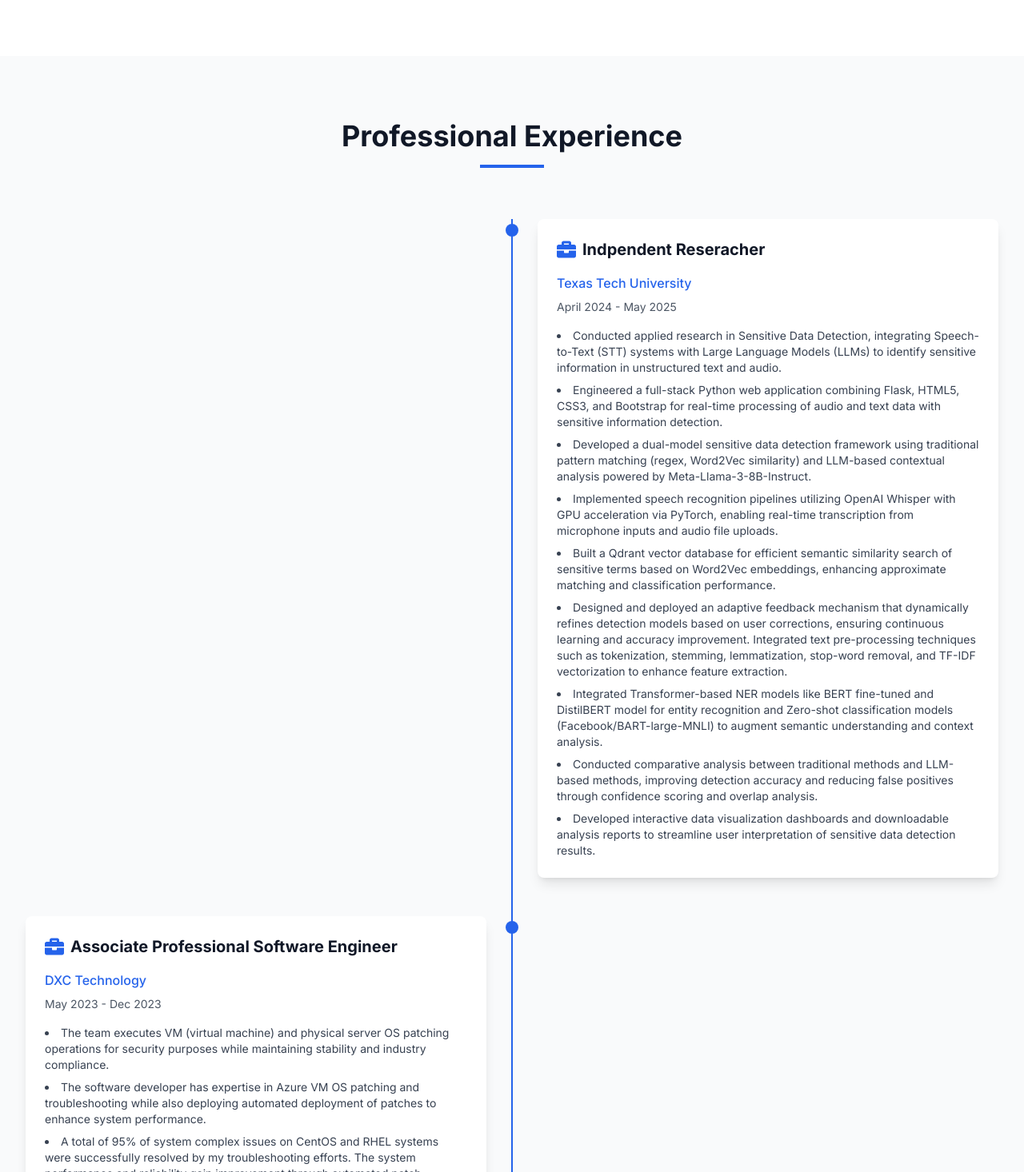
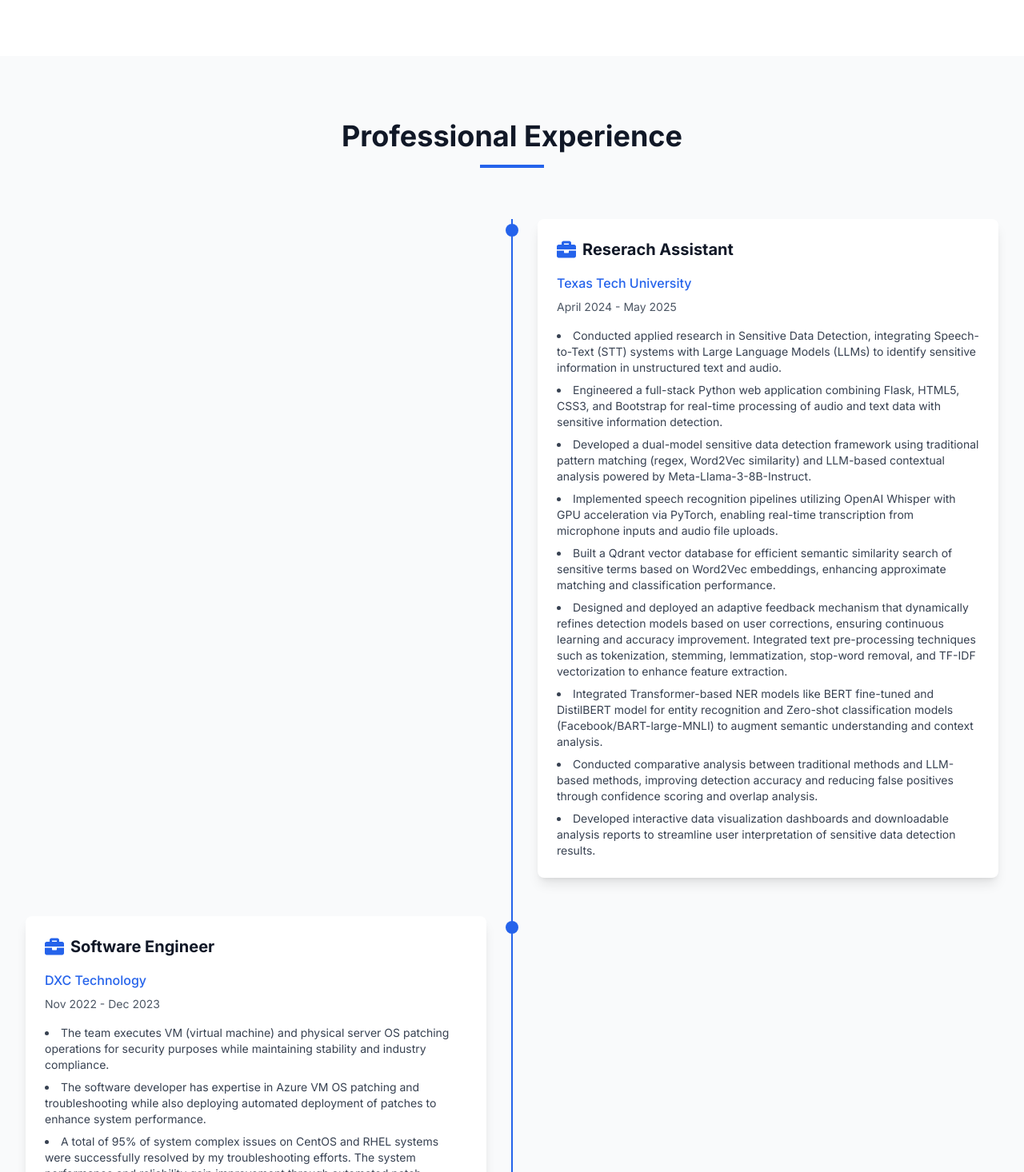
Before and after one commit to Vamsi-Krishna63/Portfolio, a Next.js app: page / in a window 1280 px wide. Shown: the part 2538-4004 px from the top of the page at 80% size. Built offline with nearby package versions, Linux system fonts and the light colour scheme.

Commit message:
Update Experience component and Resume

```diff
--- a/src/components/Experience.tsx
+++ b/src/components/Experience.tsx
@@ -5,7 +5,7 @@
 
 const experiences = [
   {
-    title: 'Indpendent Reseracher',
+    title: 'Reserach Assistant',
     UnderSupervision:'Prof. Akbar Siami Namin, Ph.D',
     company: 'Texas Tech University',
     period: 'April 2024 - May 2025',
@@ -22,9 +22,9 @@
     ],
   },
   {
-    title: 'Associate Professional Software Engineer',
+    title: 'Software Engineer',
     company: 'DXC Technology',
-    period: 'May 2023 - Dec 2023',
+    period: 'Nov 2022 - Dec 2023',
     description: [
       'The team executes VM (virtual machine) and physical server OS patching operations for security purposes while maintaining stability and industry compliance.',
       'The software developer has expertise in Azure VM OS patching and troubleshooting while also deploying automated deployment of patches to enhance system performance.',
```
Also changed, not shown: 1 other file (tests, documents, lock files or other folders).
